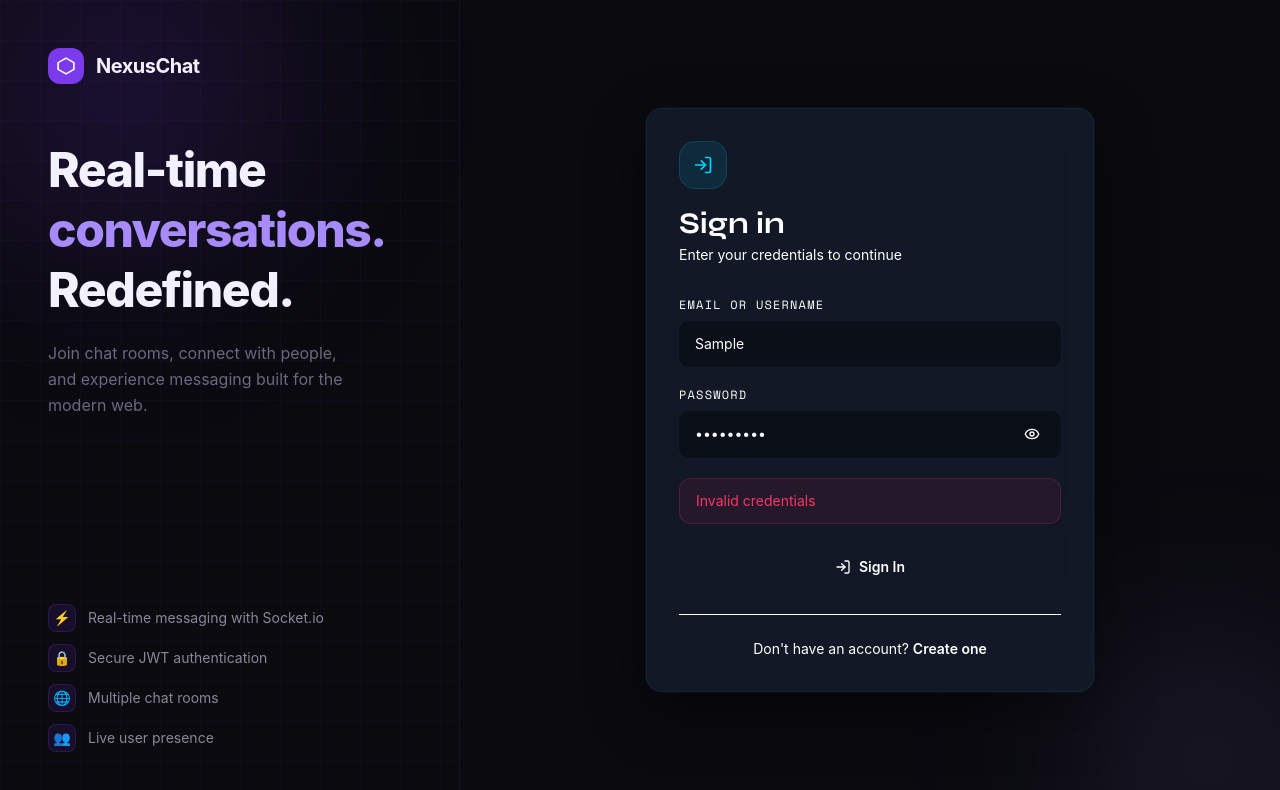
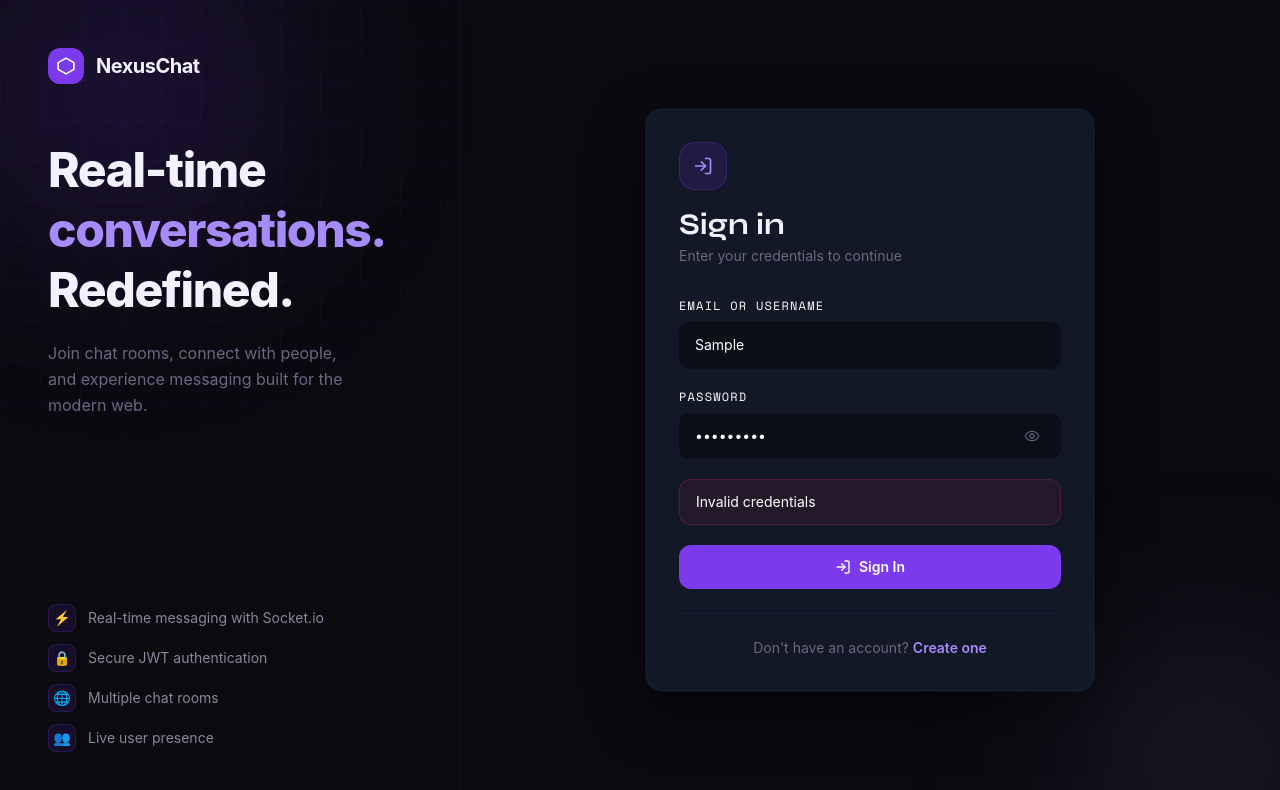
Before and after one commit to Akshatsrii/Chat-App, a Next.js app in the folder frontend/: page /auth/login in a window 1280 px wide. Both pictures are taken after typing "Sample", "Sample123" into the empty fields and a click on the button "Sign In". Shown: the top 790 px of the page. Built offline with nearby package versions, Linux system fonts and the light colour scheme; no server answers.

Commit message:
update the loginform.tsx

```diff
--- a/frontend/src/components/auth/LoginForm.tsx
+++ b/frontend/src/components/auth/LoginForm.tsx
@@ -41,28 +41,55 @@ export default function LoginForm() {
     } finally { setIsLoading(false); }
   };
 
+  const purple = '#a78bfa';
+  const purpleDim = 'rgba(124,58,237,0.15)';
+  const purpleBorder = 'rgba(124,58,237,0.25)';
+  const purpleFocus = 'rgba(124,58,237,0.6)';
+
   return (
     <div className="w-full max-w-md">
       {/* Mobile logo */}
       <div className="flex lg:hidden items-center gap-3 mb-10 justify-center animate-fade-in-up">
-        <div className="w-9 h-9 rounded-xl flex items-center justify-center" style={{ background: 'linear-gradient(135deg, #00d4ff, #9966ff)' }}>
-          <svg width="18" height="18" viewBox="0 0 16 16" fill="none"><path d="M8 1L15 5v6l-7 4L1 11V5L8 1z" stroke="#060810" strokeWidth="1.5" strokeLinejoin="round" /></svg>
+        <div
+          className="w-9 h-9 rounded-xl flex items-center justify-center"
+          style={{ background: '#7c3aed' }}
+        >
+          <svg width="18" height="18" viewBox="0 0 16 16" fill="none">
+            <path d="M8 1L15 5v6l-7 4L1 11V5L8 1z" stroke="#fff" strokeWidth="1.5" strokeLinejoin="round" />
+          </svg>
         </div>
-        <span className="font-display font-extrabold text-2xl text-text-bright tracking-tight">NexusChat</span>
+        <span className="font-display font-extrabold text-2xl tracking-tight" style={{ color: '#f3f0ff' }}>
+          NexusChat
+        </span>
       </div>
 
-      <div className="animate-fade-in-up glass-bright rounded-2xl p-8" style={{ boxShadow: '0 20px 60px rgba(0,0,0,0.4), 0 0 0 1px rgba(0,212,255,0.06)' }}>
+      <div
+        className="animate-fade-in-up glass-bright rounded-2xl p-8"
+        style={{ boxShadow: '0 20px 60px rgba(0,0,0,0.4), 0 0 0 1px rgba(124,58,237,0.1)' }}
+      >
+        {/* Header */}
         <div className="mb-8">
-          <div className="w-12 h-12 rounded-2xl mb-4 flex items-center justify-center" style={{ background: 'rgba(0,212,255,0.1)', border: '1px solid rgba(0,212,255,0.15)' }}>
-            <LogIn size={20} className="text-cyan" />
+          <div
+            className="w-12 h-12 rounded-2xl mb-4 flex items-center justify-center"
+            style={{ background: purpleDim, border: `1px solid ${purpleBorder}` }}
+          >
+            <LogIn size={20} style={{ color: purple }} />
           </div>
-          <h2 className="font-display text-3xl font-bold text-text-bright mb-1">Sign in</h2>
-          <p className="text-text-dim text-sm">Enter your credentials to continue</p>
+          <h2 className="font-display text-3xl font-bold mb-1" style={{ color: '#f3f0ff' }}>
+            Sign in
+          </h2>
+          <p className="text-sm" style={{ color: '#6b6880' }}>
+            Enter your credentials to continue
+          </p>
         </div>
 
         <form onSubmit={handleSubmit} className="space-y-5">
+          {/* Identifier */}
           <div>
-            <label className="block text-xs font-mono uppercase tracking-widest mb-2" style={{ color: focusedField === 'id' ? 'var(--color-cyan)' : 'var(--color-subtle)' }}>
+            <label
+              className="block text-xs font-mono uppercase tracking-widest mb-2"
+              style={{ color: focusedField === 'id' ? purple : 'var(--color-subtle)' }}
+            >
               Email or Username
             </label>
             <input
@@ -75,12 +102,21 @@ export default function LoginForm() {
               autoComplete="username"
               className={`input-field ${errors.identifier ? 'error' : ''}`}
               disabled={isLoading}
+              style={{
+                borderColor: focusedField === 'id' ? purpleFocus : errors.identifier ? undefined : purpleBorder,
+              }}
             />
-            {errors.identifier && <p className="mt-1.5 text-xs text-rose font-mono">{errors.identifier}</p>}
+            {errors.identifier && (
+              <p className="mt-1.5 text-xs text-rose font-mono">{errors.identifier}</p>
+            )}
           </div>
 
+          {/* Password */}
           <div>
-            <label className="block text-xs font-mono uppercase tracking-widest mb-2" style={{ color: focusedField === 'pw' ? 'var(--color-cyan)' : 'var(--color-subtle)' }}>
+            <label
+              className="block text-xs font-mono uppercase tracking-widest mb-2"
+              style={{ color: focusedField === 'pw' ? purple : 'var(--color-subtle)' }}
+            >
               Password
             </label>
             <div className="relative">
@@ -94,31 +130,75 @@ export default function LoginForm() {
                 autoComplete="current-password"
                 className={`input-field pr-12 ${errors.password ? 'error' : ''}`}
                 disabled={isLoading}
+                style={{
+                  borderColor: focusedField === 'pw' ? purpleFocus : errors.password ? undefined : purpleBorder,
+                }}
               />
-              <button type="button" onClick={() => setShowPassword((p) => !p)} className="absolute right-3 top-1/2 -translate-y-1/2 btn-icon" tabIndex={-1}>
+              <button
+                type="button"
+                onClick={() => setShowPassword((p) => !p)}
+                className="absolute right-3 top-1/2 -translate-y-1/2 btn-icon"
+                tabIndex={-1}
+                style={{ color: '#5c5870' }}
+              >
                 {showPassword ? <EyeOff size={16} /> : <Eye size={16} />}
               </button>
             </div>
-            {errors.password && <p className="mt-1.5 text-xs text-rose font-mono">{errors.password}</p>}
+            {errors.password && (
+              <p className="mt-1.5 text-xs text-rose font-mono">{errors.password}</p>
+            )}
           </div>
 
+          {/* Form error */}
           {errors.form && (
-            <div className="px-4 py-3 rounded-xl text-rose text-sm animate-fade-in-scale" style={{ background: 'rgba(255,51,102,0.08)', border: '1px solid rgba(255,51,102,0.2)' }}>
+            <div
+              className="px-4 py-3 rounded-xl text-sm animate-fade-in-scale"
+              style={{
+                background: 'rgba(255,51,102,0.08)',
+                border: '1px solid rgba(255,51,102,0.2)',
+                color: 'var(--color-rose)',
+              }}
+            >
               {errors.form}
             </div>
           )}
 
-          <button type="submit" disabled={isLoading} className="btn-primary w-full mt-1">
-            {isLoading ? <><Loader2 size={16} className="animate-spin" /> Signing in...</> : <><LogIn size={16} /> Sign In</>}
+          {/* Submit */}
+          <button
+            type="submit"
+            disabled={isLoading}
+            className="w-full mt-1 py-3 rounded-xl text-sm font-semibold flex items-center justify-center gap-2 transition-all"
+            style={{
+              background: isLoading ? 'rgba(124,58,237,0.4)' : '#7c3aed',
+              color: '#fff',
+              border: 'none',
+              cursor: isLoading ? 'not-allowed' : 'pointer',
+              fontFamily: 'inherit',
+            }}
+            onMouseEnter={(e) => { if (!isLoading) (e.currentTarget.style.background = '#6d28d9'); }}
+            onMouseLeave={(e) => { if (!isLoading) (e.currentTarget.style.background = '#7c3aed'); }}
+          >
+            {isLoading
+              ? <><Loader2 size={16} className="animate-spin" /> Signing in...</>
+              : <><LogIn size={16} /> Sign In</>
+            }
           </button>
         </form>
 
-        <div className="mt-6 pt-6 border-t text-center" style={{ borderColor: 'var(--color-border)' }}>
-          <p className="text-text-dim text-sm">
+        {/* Footer */}
+        <div
+          className="mt-6 pt-6 border-t text-center"
+          style={{ borderColor: 'rgba(124,58,237,0.1)' }}
+        >
+          <p className="text-sm" style={{ color: '#6b6880' }}>
             Don&apos;t have an account?{' '}
-            <Link href="/auth/register" className="font-semibold transition-colors" style={{ color: 'var(--color-cyan)' }}
-              onMouseEnter={(e) => (e.currentTarget.style.color = 'var(--color-cyan-glow)')}
-              onMouseLeave={(e) => (e.currentTarget.style.color = 'var(--color-cyan)')}>
+            <Link
+              href="/auth/register"
+              className="font-semibold transition-colors"
+              style={{ color: purple }}
+              onMouseEnter={(e) => (e.currentTarget.style.color = '#c4b5fd')}
+              onMouseLeave={(e) => (e.currentTarget.style.color = purple)}
+            >
               Create one
             </Link>
           </p>
```
